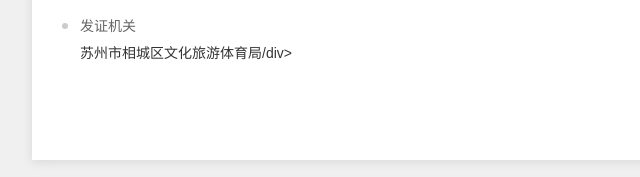
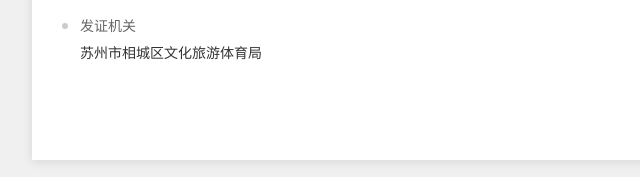
Before and after one commit to luohengjian/xue, a plain HTML site: page index.html in a window 1280 px wide. Shown: the part 1298-1475 px from the top of the page, 178-818 px from the left. Drawn offline with Linux system fonts and the light colour scheme.

Commit message:
Update index.html

```diff
--- a/index.html
+++ b/index.html
@@ -221,7 +221,7 @@
                  <div class="bullet"></div>
                  <div class="info-content">
                      <div class="info-label">发证机关</div>
-                     <div class="info-value">苏州市相城区文化旅游体育局/div>
+                     <div class="info-value">苏州市相城区文化旅游体育局
                  </div>
              </div>
 
```
